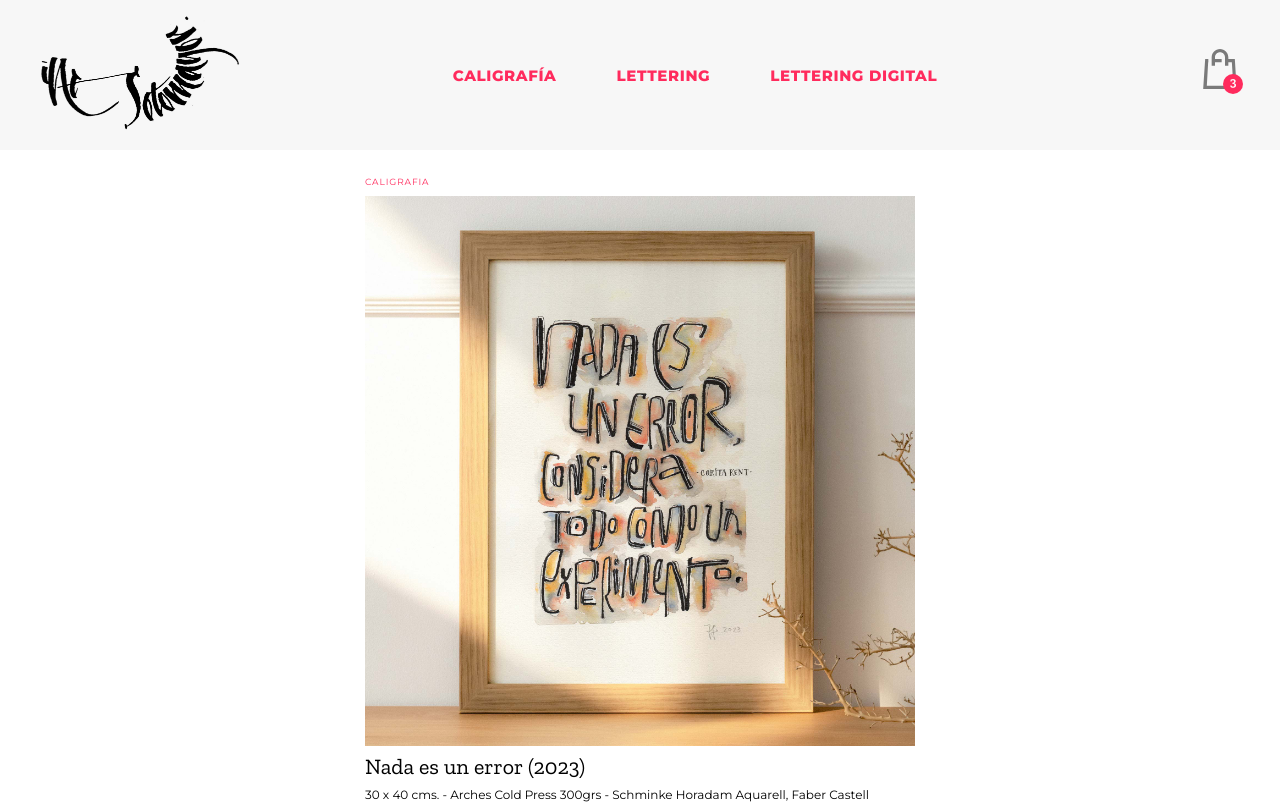
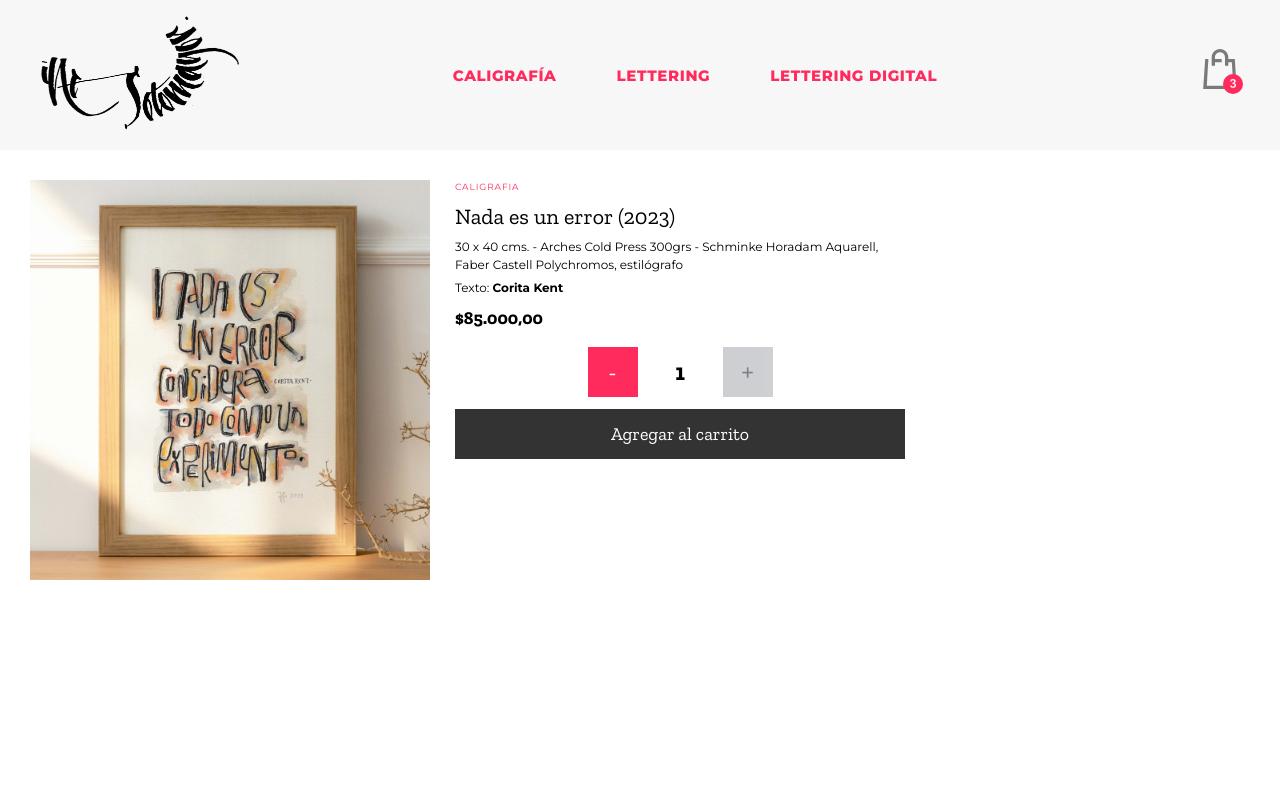
Before and after one commit to inesotomayor/PreEntrega1-Sotomayor, a React (Vite) app: page /detalle/1 in a window 1280 px wide. Shown: the top 804 px of the page. Built offline with nearby package versions, Linux system fonts and the light colour scheme.

Commit message:
Detalle de producto - ajustes visuales

```diff
--- a/src/App.jsx
+++ b/src/App.jsx
@@ -22,7 +22,7 @@ function App() {
         <Routes>
           {/* Home */}
           <Route path="/" element={
-            <ItemListContainer greeting="¡Bienvenidos!" subtitle="Lorem ipsum" className="max-h-[calc(100vh-150px)] overflow-auto" />
+            <ItemListContainer greeting="¡Bienvenidos!" subtitle="Tienda online" className="max-h-[calc(100vh-150px)] overflow-auto" />
           } />
           {/* Filtrado categoría */}
           <Route path="/categoria/:categoria" element={<ItemListContainer greeting="Categoría: " />} />
--- a/src/components/Item/Item.jsx
+++ b/src/components/Item/Item.jsx
@@ -4,10 +4,10 @@ import { Link } from 'react-router-dom'
 
 const Item = ({ producto }) => {
     return (
-        <li className="border p-10">
+        <li className="border p-6">
 
             {/* Categorías del producto con link a la categoría */}
-            <p className="font-montserrat text-[9px] tracking-widest text-primary hover:text-black uppercase mb-3">
+            <p className="font-montserrat text-[9px] tracking-widest text-primary hover:text-black uppercase mb-4">
                 <Link to={`/categorias/${producto.categoria}`}>
                     {producto.categoria}
                 </Link></p>
--- a/src/components/ItemDetail/ItemDetail.jsx
+++ b/src/components/ItemDetail/ItemDetail.jsx
@@ -5,17 +5,20 @@ import ItemCount from '../ItemCount/ItemCount'
 const ItemDetail = ({ producto }) => {
 
     return (
-        <div className="max-w-[600px] mx-auto p-10">
+        <div className="flex gap-10 p-12">
+            <div>
+                <img src={producto.foto} className="w-[400px]" />
+            </div>
+
+            <div>
                 {/* Categorías del producto con link a la categoría */}
-            <p className="font-montserrat text-[9px] tracking-widest text-primary hover:text-black uppercase mb-3">
+                <p className="font-montserrat text-[9px] tracking-widest text-primary hover:text-black uppercase mb-5">
                     <Link to={`/categoria/${producto.categoria}`}>
                         {producto.categoria}
                     </Link>
                 </p>
-
-            <img src={producto.foto} className="w-full mb-4" />
-            <h3 className="text-22px leading-none mb-3">{producto.nombre}</h3>
-            <p className="font-montserrat text-12px mb-2">{producto.descripcion}</p>
+                <h3 className="text-22px leading-none mb-4">{producto.nombre}</h3>
+                <p className="font-montserrat text-12px max-w-[450px] mb-2">{producto.descripcion}</p>
                 <p className="font-montserrat text-12px mb-3">Texto:&nbsp;
                     <strong>{producto.autor}</strong>
                 </p>
@@ -23,6 +26,7 @@ const ItemDetail = ({ producto }) => {
                     <strong>{producto.precio}</strong>
                 </p>
                 <ItemCount stock={producto.stock} />
+            </div>
 
         </div>
     )
--- a/src/components/ItemListContainer/ItemListContainer.jsx
+++ b/src/components/ItemListContainer/ItemListContainer.jsx
@@ -37,7 +37,7 @@ const ItemListContainer = ({ greeting, subtitle, className }) => {
     return (
         <div className={`flex flex-col grow py-20 ${className}`}>
             <div className="text-center">
-                <h1 className="title">{greeting} {categoria}</h1>
+                <h1 className="font-montserrat text-600 text-primary text-14px text-left pl-20">{greeting} <strong>{categoria}</strong></h1>
                 <h2 className="subtitle pb-5 mb-5">{subtitle}</h2>
             </div>
             <ItemList productos={productos} />
```
Lines whose indentation alone changed are shown as unchanged.
